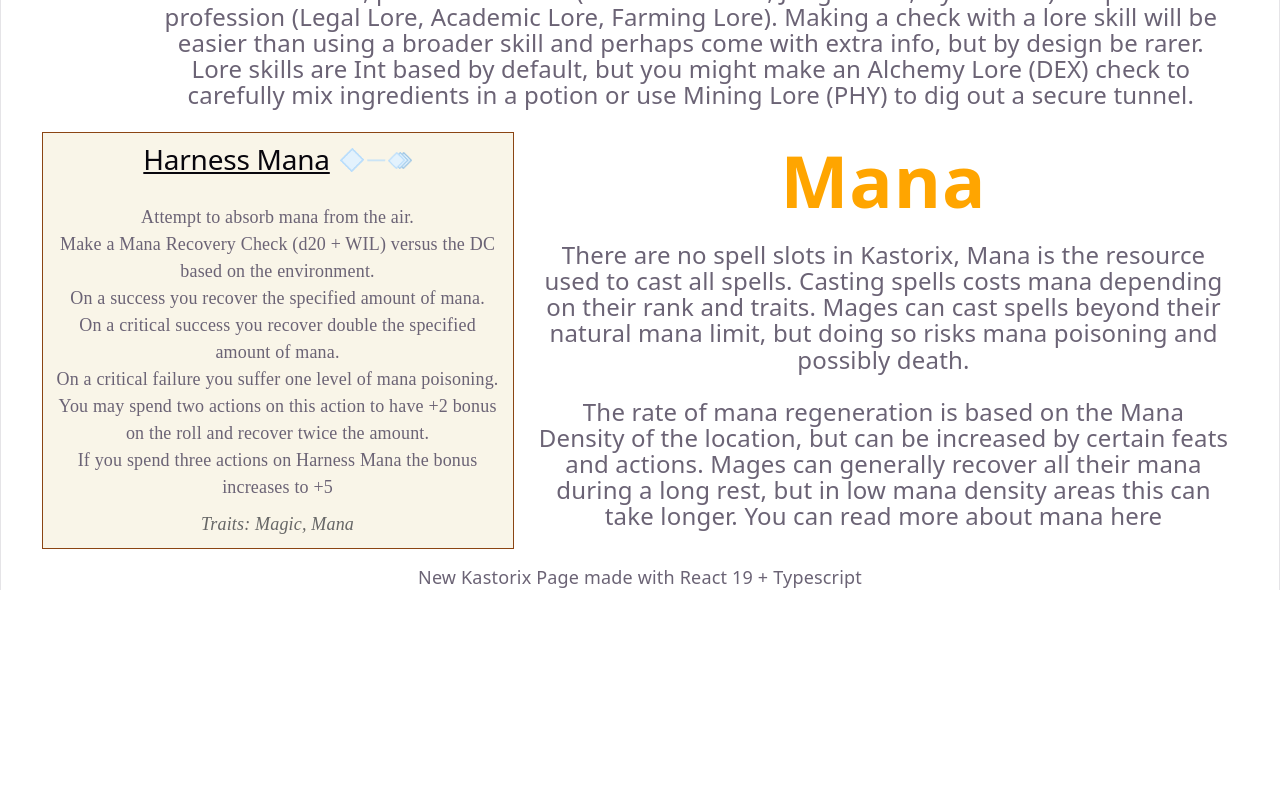
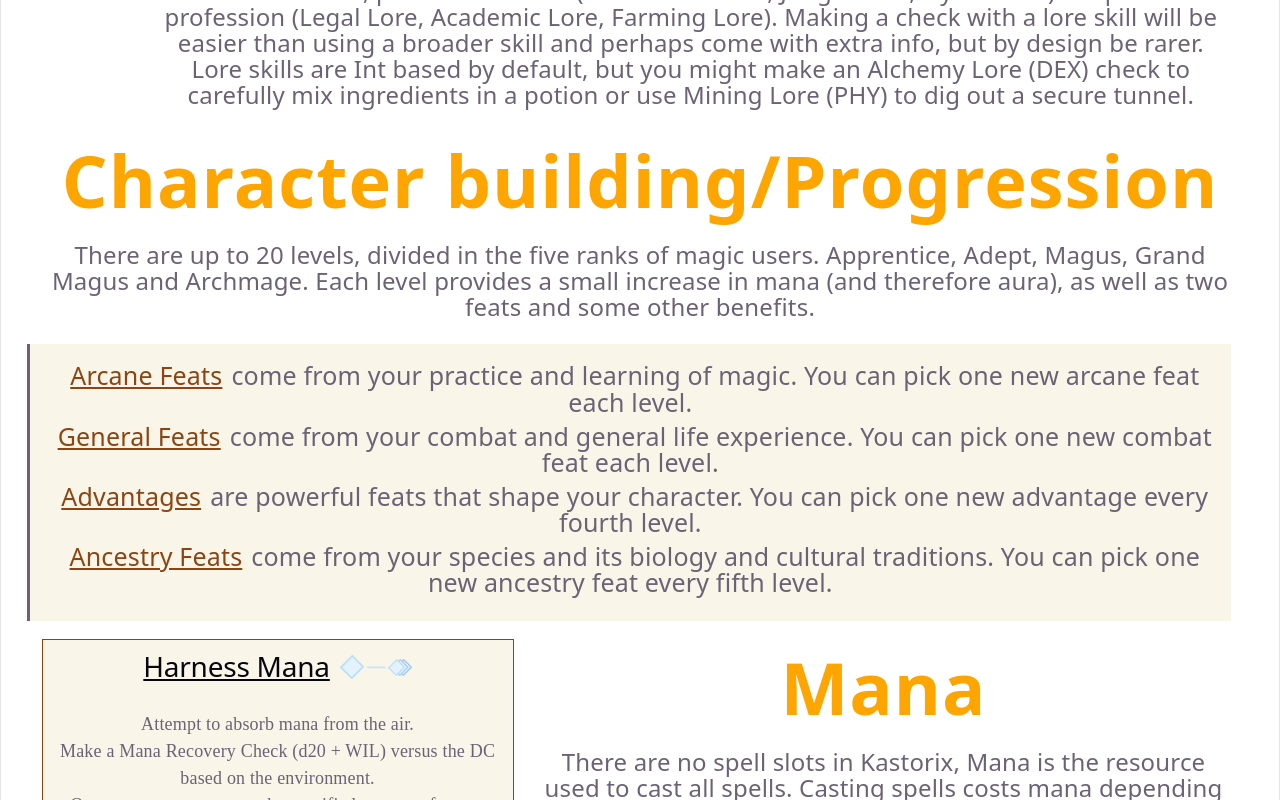
Before and after one commit to Acasez/kastorixv2, a React (Vite) app: page /index in a window 1280 px wide. Shown: the part 3400-4200 px from the top of the page. Before the commit the page ends 3990 px from the top, so only its background shows below. Built offline with nearby package versions, Linux system fonts and the light colour scheme.

Commit message:
RulesRow

```diff
--- a/src/CSS/RowStructure.css
+++ b/src/CSS/RowStructure.css
@@ -19,6 +19,10 @@
 .portfolio-row.intro-row {
     background-color: lightblue;
     color: black;
+}
+
+.portfolio-row.vertical-row {
+    flex-direction: column;
 }
 
 /* Text content */
--- /dev/null
+++ b/src/CSS/RulesRow.css
@@ -0,0 +1,15 @@
+.rules-row {
+    background: #f9f5e8;
+    border-color: #8b4513;
+    width: 95%;
+    border-left: solid;
+    margin-bottom: 1rem;
+    font-size: 25px;
+    padding: 1rem;
+}
+
+.rules-row-title {
+    text-decoration: underline;
+    color: #8b4513;
+    margin: 0.5rem;
+}
--- a/src/components/RowFrame.tsx
+++ b/src/components/RowFrame.tsx
@@ -4,13 +4,20 @@ interface RowProps {
   reverse: boolean;
   children: React.ReactNode;
   introRow?: boolean;
+  vertical?: boolean;
 }
 
-export default function RowFrame({ reverse, children, introRow }: RowProps) {
+export default function RowFrame({
+  reverse,
+  children,
+  introRow,
+  vertical,
+}: RowProps) {
   const className = [
     "portfolio-row",
     reverse ? "reverse" : "",
     introRow ? "intro-row" : "",
+    vertical ? "vertical-row" : "",
   ]
     .filter(Boolean)
     .join(" ");
--- /dev/null
+++ b/src/components/RulesRow.tsx
@@ -0,0 +1,33 @@
+import "../CSS/RulesRow.css";
+
+interface RuleItem {
+  rule: string;
+  description?: string; // For multi-line rules (e.g., mana recovery)
+  isHeader?: boolean; // For section headers (e.g., "Physique (PHY)")
+}
+
+interface RulesProp {
+  name?: string;
+  rules: RuleItem[];
+}
+
+export default function RulesBox({ name, rules }: RulesProp) {
+  return (
+    <div className="rules-row">
+      {name && <h2 className="rule-title">{name}</h2>}
+      {rules.map(({ rule, description, isHeader }) => (
+        <div
+          className={`rules-item ${isHeader ? "rules-item--header" : ""}`}
+          key={rule}
+        >
+          <div className="rules-item-content">
+            <p className="rules-item-description">
+              <span className="rules-row-title">{rule}</span>
+              {description}
+            </p>
+          </div>
+        </div>
+      ))}
+    </div>
+  );
+}
--- a/src/components/TextSection.tsx
+++ b/src/components/TextSection.tsx
@@ -1,7 +1,7 @@
 import { NavLink } from "react-router-dom";
 import "../CSS/RowStructure.css";
 
-interface PortFolioProps {
+interface TextSectionProps {
   name?: string;
   projectPageLink?: string;
   description: string;
@@ -11,7 +11,7 @@ export default function TextImageSection({
   name,
   projectPageLink,
   description,
-}: PortFolioProps) {
+}: TextSectionProps) {
   return (
     <>
       <div className="portfolio-text">
--- a/src/pages/RPGOverview.tsx
+++ b/src/pages/RPGOverview.tsx
@@ -3,6 +3,7 @@ import ImageDisplay from "../components/ImageDisplay";
 import TitleSection from "../components/PageIntroFlair";
 import RowFrame from "../components/RowFrame";
 import RulesBox from "../components/RulesBox";
+import RulesRow from "../components/RulesRow";
 import SkillRuleBox from "../components/SkillRuleBox";
 import TextSection from "../components/TextSection";
 import { useActions } from "../hooks/useActions";
@@ -90,6 +91,36 @@ export default function RPGOverview() {
         <TextSection name="Skills" description={DESCRIPTIONS.skills} />
         <SkillRuleBox />
       </RowFrame>
+      <RowFrame vertical={true} reverse={false}>
+        <TextSection
+          name="Character building/Progression"
+          description="There are up to 20 levels, divided in the five ranks of magic users. Apprentice, Adept, Magus, Grand Magus and Archmage. Each level provides a small increase in mana (and therefore aura), as well as two feats and some other benefits."
+        />
+        <RulesRow
+          rules={[
+            {
+              rule: "Arcane Feats",
+              description:
+                "come from your practice and learning of magic. You can pick one new arcane feat each level.",
+            },
+            {
+              rule: "General Feats",
+              description:
+                "come from your combat and general life experience. You can pick one new combat feat each level.",
+            },
+            {
+              rule: "Advantages",
+              description:
+                "are powerful feats that shape your character. You can pick one new advantage every fourth level.",
+            },
+            {
+              rule: "Ancestry Feats",
+              description:
+                "come from your species and its biology and cultural traditions. You can pick one new ancestry feat every fifth level.",
+            },
+          ]}
+        />
+      </RowFrame>
       <RowFrame reverse={true}>
         <TextSection name="Mana" description={DESCRIPTIONS.mana} />
         <ActionBox action="Harness Mana" actionsList={actions} />
```
